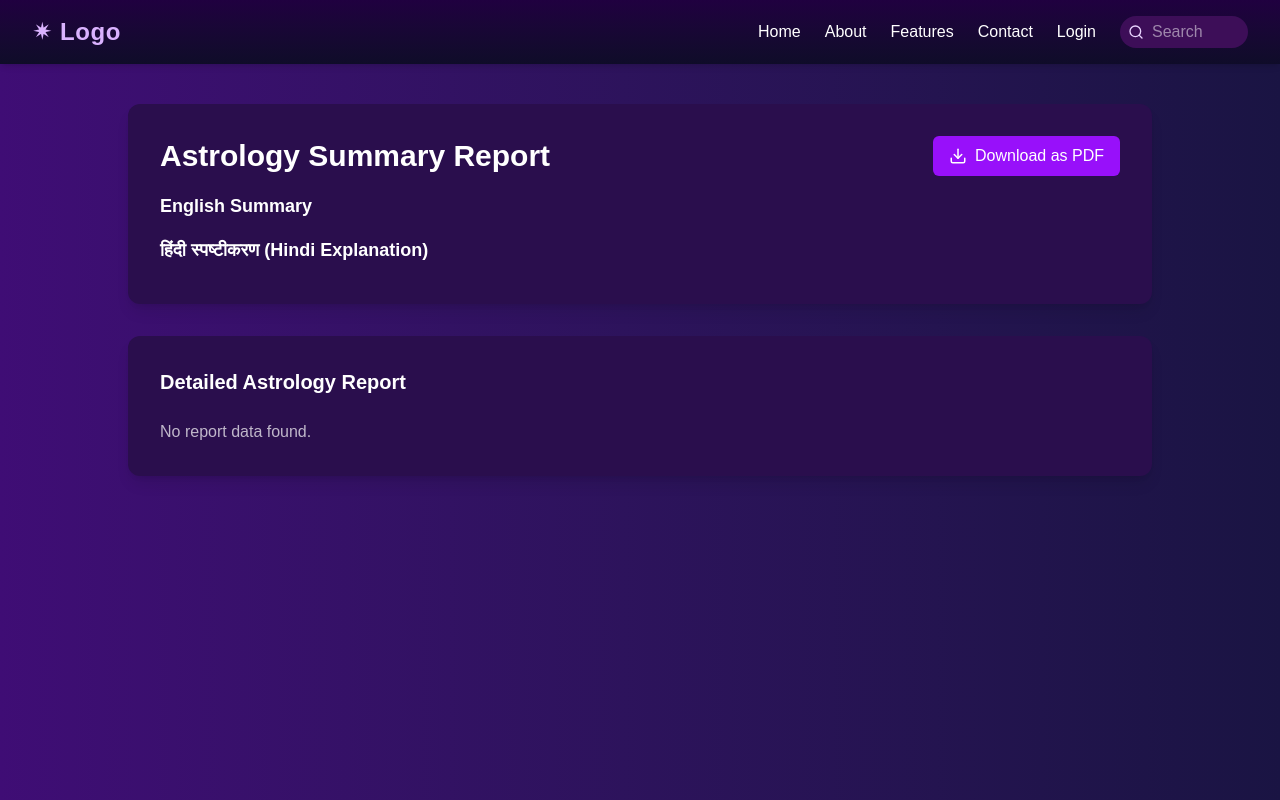
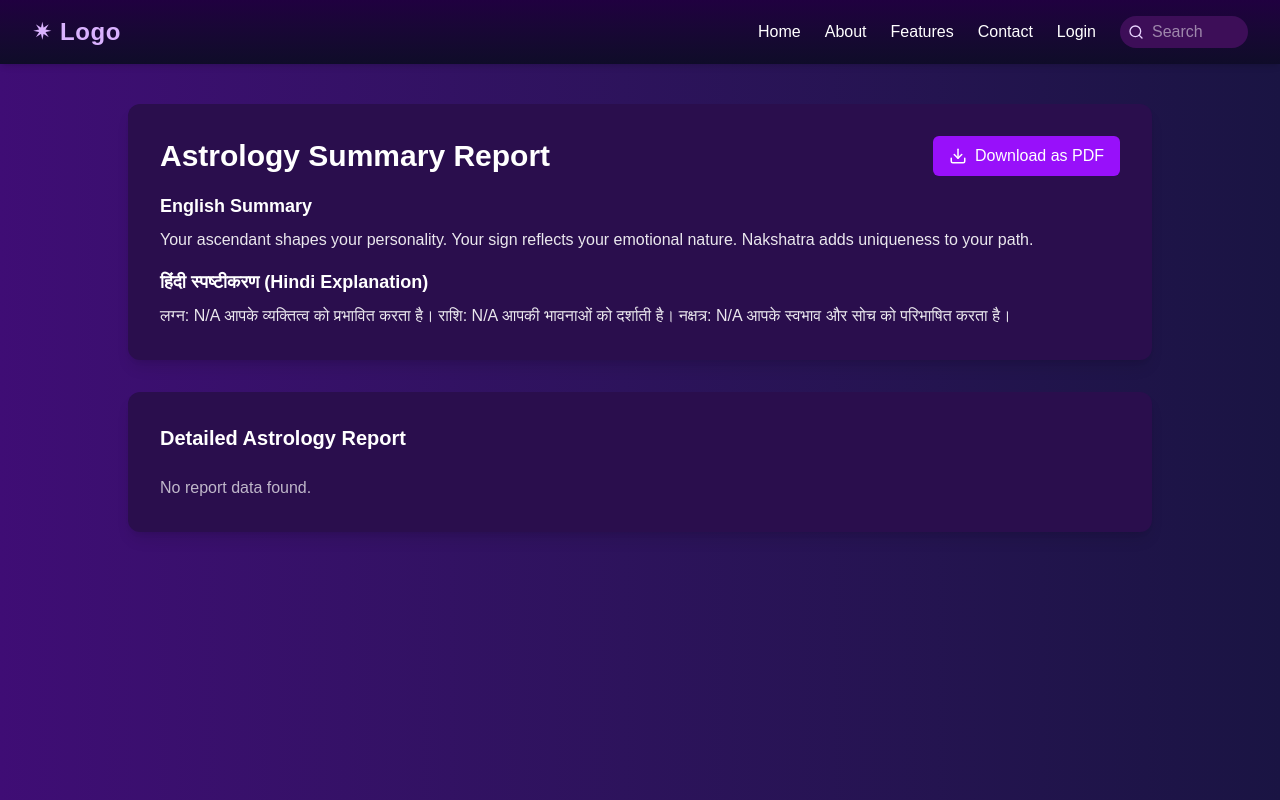
Before and after one commit to blackgrapes/astrology_black_grapes, a Next.js app: page /astroSummary in a window 1280 px wide. Shown: the top 800 px of the page. Built offline with nearby package versions, Linux system fonts and the light colour scheme.

Commit message:
anas commit

```diff
--- a/src/app/api/[slug]/route.ts
+++ b/src/app/api/[slug]/route.ts
@@ -6,8 +6,8 @@ export async function POST(request: Request, context: { params: Promise<Record<s
 
   const body = await request.json();
 
-  const userId = process.env.ASTRO_API_USER_ID || "985";
-  const apiKey = process.env.ASTRO_API_KEY || "48674d952b9fc5223fb8483474c191cd";
+  const userId = process.env.ASTRO_API_USER_ID || "987";
+  const apiKey = process.env.ASTRO_API_KEY || "b8a14b9ec11a79fce2a3c7331b289981";
   const credentials = Buffer.from(`${userId}:${apiKey}`).toString("base64");
 
   const apiUrl = `https://json.apireports.com/v1/${slug}`;
--- a/src/app/api/current-vdasha/route.ts
+++ b/src/app/api/current-vdasha/route.ts
@@ -4,8 +4,8 @@ import { NextRequest, NextResponse } from 'next/server';
 export async function POST(req: NextRequest) {
   const body = await req.json();
 console.log(body)
-  const userId = process.env.ASTRO_API_USER_ID || '985';
-  const apiKey = process.env.ASTRO_API_KEY || '48674d952b9fc5223fb8483474c191cd';
+  const userId = process.env.ASTRO_API_USER_ID || '987';
+  const apiKey = process.env.ASTRO_API_KEY || 'b8a14b9ec11a79fce2a3c7331b289981';
   console.log("User ID:", userId);
   console.log("API Key:", apiKey);
   const credentials = Buffer.from(`${userId}:${apiKey}`).toString('base64');
--- a/src/app/astroSummary/page.tsx
+++ b/src/app/astroSummary/page.tsx
@@ -1,18 +1,28 @@
-'use client';
+"use client";
 
-import { useEffect, useState } from 'react';
-import { Download } from 'lucide-react';
+import { useEffect, useState } from "react";
+import { Download } from "lucide-react";
 
 type ReportItem = {
   label: string;
   value: string;
 };
 
+type AstroData = {
+  ascendant?: string;
+  sign?: string;
+  nakshatra?: string;
+  svg?: string;
+  // plus anything else your API may include:
+  [key: string]: any;
+};
+
 function getRandom(arr: string[]) {
+  if (!arr || arr.length === 0) return "";
   return arr[Math.floor(Math.random() * arr.length)];
 }
 
-function generateSummary(astro: any) {
+function generateSummary(astro?: AstroData) {
   const ascendantSummaries: Record<string, string[]> = {
     Leo: [
       "You're a natural-born leader with immense charisma.",
@@ -70,49 +80,82 @@ function generateSummary(astro: any) {
     // Add more Nakshatras if needed
   };
 
-  const ascendant = getRandom(ascendantSummaries[astro.ascendant] || ["Your ascendant shapes your personality."]);
-  const sign = getRandom(signSummaries[astro.sign] || ["Your sign reflects your emotional nature."]);
-  const nakshatra = getRandom(nakshatraSummaries[astro.nakshatra] || ["Nakshatra adds uniqueness to your path."]);
+  // Use optional chaining so missing astro doesn't crash anything
+  const ascendant = getRandom(
+    ascendantSummaries[astro?.ascendant ?? ""] || ["Your ascendant shapes your personality."]
+  );
+  const sign = getRandom(
+    signSummaries[astro?.sign ?? ""] || ["Your sign reflects your emotional nature."]
+  );
+  const nakshatra = getRandom(
+    nakshatraSummaries[astro?.nakshatra ?? ""] || ["Nakshatra adds uniqueness to your path."]
+  );
 
-  const englishSummary = `${ascendant} ${sign} ${nakshatra}`;
+  const englishSummary = `${ascendant} ${sign} ${nakshatra}`.trim();
 
-  const hindiSummary = `लग्न: ${astro.ascendant || 'N/A'} आपके व्यक्तित्व को प्रभावित करता है। राशि: ${astro.sign || 'N/A'} आपकी भावनाओं को दर्शाती है। नक्षत्र: ${astro.nakshatra || 'N/A'} आपके स्वभाव और सोच को परिभाषित करता है।`;
+  const hindiSummary = `लग्न: ${astro?.ascendant ?? "N/A"} आपके व्यक्तित्व को प्रभावित करता है। राशि: ${
+    astro?.sign ?? "N/A"
+  } आपकी भावनाओं को दर्शाती है। नक्षत्र: ${
+    astro?.nakshatra ?? "N/A"
+  } आपके स्वभाव और सोच को परिभाषित करता है।`;
 
   return { englishSummary, hindiSummary };
 }
 
 export default function AstrologySummaryPage() {
   const [reportItems, setReportItems] = useState<ReportItem[]>([]);
-  const [englishSummary, setEnglishSummary] = useState('');
-  const [hindiSummary, setHindiSummary] = useState('');
+  const [englishSummary, setEnglishSummary] = useState("");
+  const [hindiSummary, setHindiSummary] = useState("");
   const [svgContent, setSvgContent] = useState<string | null>(null);
 
+  useEffect(() => {
+    // localStorage only on client — this effect is fine
+    const saved = localStorage.getItem("astro_result");
+    if (!saved) {
+      // no data — set friendly defaults
+      const { englishSummary, hindiSummary } = generateSummary(undefined);
+      setEnglishSummary(englishSummary);
+      setHindiSummary(hindiSummary);
+      return;
+    }
 
-  useEffect(() => {
-    const saved = localStorage.getItem('astro_result');
-    if (saved) {
     try {
       const parsed = JSON.parse(saved);
-const astro = parsed.data?.data ?? parsed.data;
-        if (astro?.svg) {
+      // Common API shapes: { data: {...} } or { data: { data: {...} } } or already the object
+      let astro: AstroData | undefined =
+        (parsed?.data?.data as AstroData) ??
+        (parsed?.data as AstroData) ??
+        (parsed as AstroData);
+
+      // Ensure it's actually an object
+      if (!astro || typeof astro !== "object") {
+        astro = undefined;
+      }
+
+      if (astro?.svg && typeof astro.svg === "string") {
         setSvgContent(astro.svg);
       }
 
-
-        const report: ReportItem[] = Object.entries(astro || {}).map(([key, value]) => {
+      // Build report items safely from astro (or leave empty if none)
+      if (astro) {
+        const report: ReportItem[] = Object.entries(astro).map(([key, value]) => {
           const label = key
-            .replace(/_/g, ' ')
+            .replace(/_/g, " ")
             .replace(/\w\S*/g, (w) => w.charAt(0).toUpperCase() + w.slice(1));
 
-          let displayValue = 'N/A';
+          let displayValue = "N/A";
 
-          if (value && typeof value === 'object' && !Array.isArray(value)) {
-            // Render object as key-value pairs
+          if (value && typeof value === "object" && !Array.isArray(value)) {
             displayValue = Object.entries(value)
-              .map(([k, v]) => `${k.charAt(0).toUpperCase() + k.slice(1)}: ${v ?? 'N/A'}`)
-              .join('\n');
+              .map(
+                ([k, v]) =>
+                  `${k.charAt(0).toUpperCase() + k.slice(1)}: ${
+                    v === undefined || v === null ? "N/A" : String(v)
+                  }`
+              )
+              .join("\n");
           } else if (Array.isArray(value)) {
-            displayValue = value.join(', ');
+            displayValue = value.length ? value.join(", ") : "N/A";
           } else if (value !== undefined && value !== null) {
             displayValue = String(value);
           }
@@ -120,19 +163,23 @@ const astro = parsed.data?.data ?? parsed.data;
           return { label, value: displayValue };
         });
 
-
-
         setReportItems(report);
+      } else {
+        setReportItems([]);
+      }
 
       const { englishSummary, hindiSummary } = generateSummary(astro);
       setEnglishSummary(englishSummary);
       setHindiSummary(hindiSummary);
     } catch (err) {
-        console.error('Invalid JSON:', err);
-      }
+      console.error("Invalid JSON:", err);
+      // Fallback summaries on JSON parse error
+      const { englishSummary, hindiSummary } = generateSummary(undefined);
+      setEnglishSummary(englishSummary);
+      setHindiSummary(hindiSummary);
+      setReportItems([]);
     }
   }, []);
-
 
   return (
     <div className="min-h-screen bg-gradient-to-r from-[#3f0d75] to-[#1a1443] text-white px-4 md:px-8 py-10">
@@ -150,20 +197,26 @@ const astro = parsed.data?.data ?? parsed.data;
           {/* English Summary */}
           <div className="space-y-2">
             <h2 className="font-semibold text-lg">English Summary</h2>
-            <p className="text-sm md:text-base text-white/90">{englishSummary}</p>
+            <p className="text-sm md:text-base text-white/90">
+              {englishSummary || "Summary will appear here once data is available."}
+            </p>
           </div>
 
           {/* Hindi Summary */}
           <div className="space-y-2 mt-4">
             <h2 className="font-semibold text-lg">हिंदी स्पष्टीकरण (Hindi Explanation)</h2>
-            <p className="text-sm md:text-base text-white/90">{hindiSummary}</p>
+            <p className="text-sm md:text-base text-white/90">
+              {hindiSummary || "सारांश डेटा उपलब्ध होने पर यहाँ दिखाई देगा।"}
+            </p>
           </div>
         </div>
+
+        {/* SVG Chart (if provided) */}
         {svgContent && (
           <div className="bg-[#2a0e4d] rounded-xl p-6 md:p-8 shadow-lg">
             <h2 className="text-xl font-semibold mb-4">Horo Chart (Visual Representation)</h2>
             <div
-              className="w-full overflow-auto  rounded-lg p-4"
+              className="w-full overflow-auto rounded-lg p-4 bg-[#1d1236]/50"
               dangerouslySetInnerHTML={{ __html: svgContent }}
             />
           </div>
```
Lines whose indentation alone changed are shown as unchanged.
